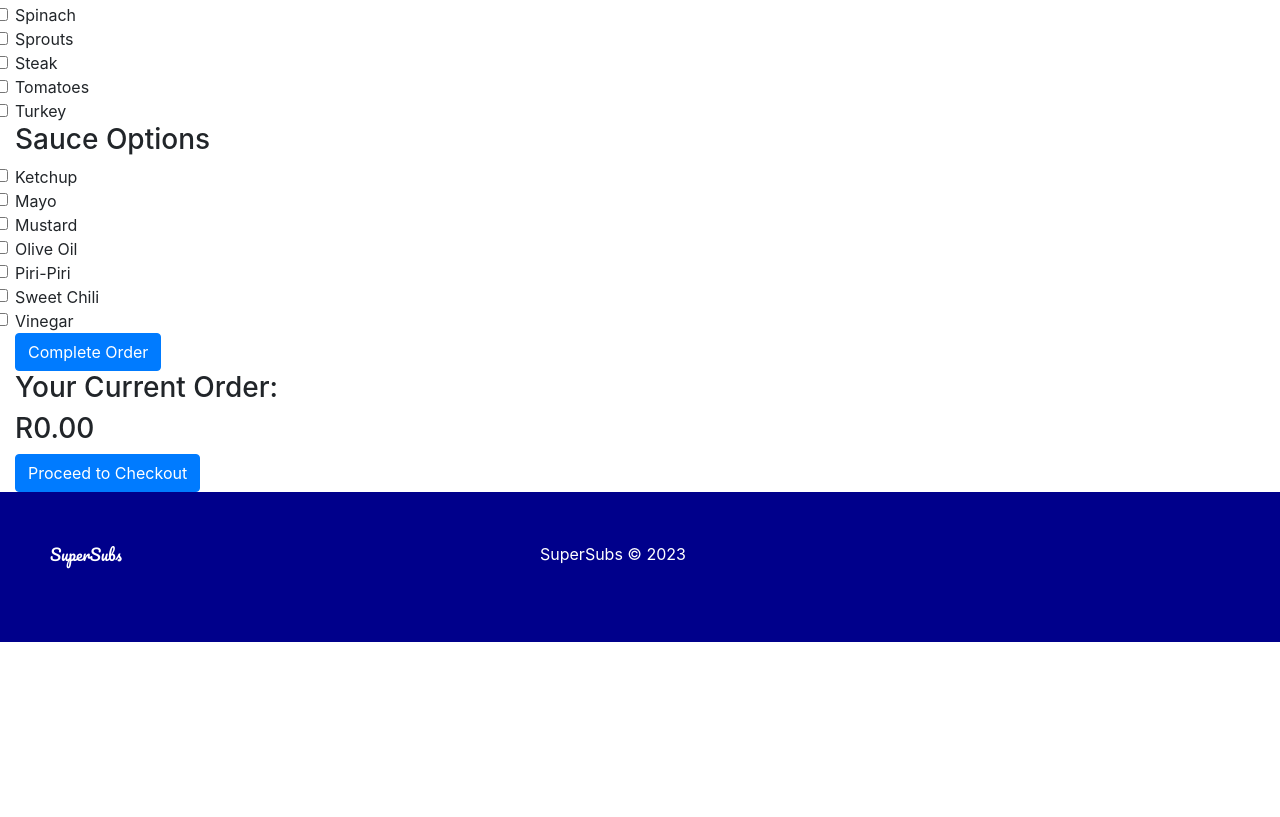
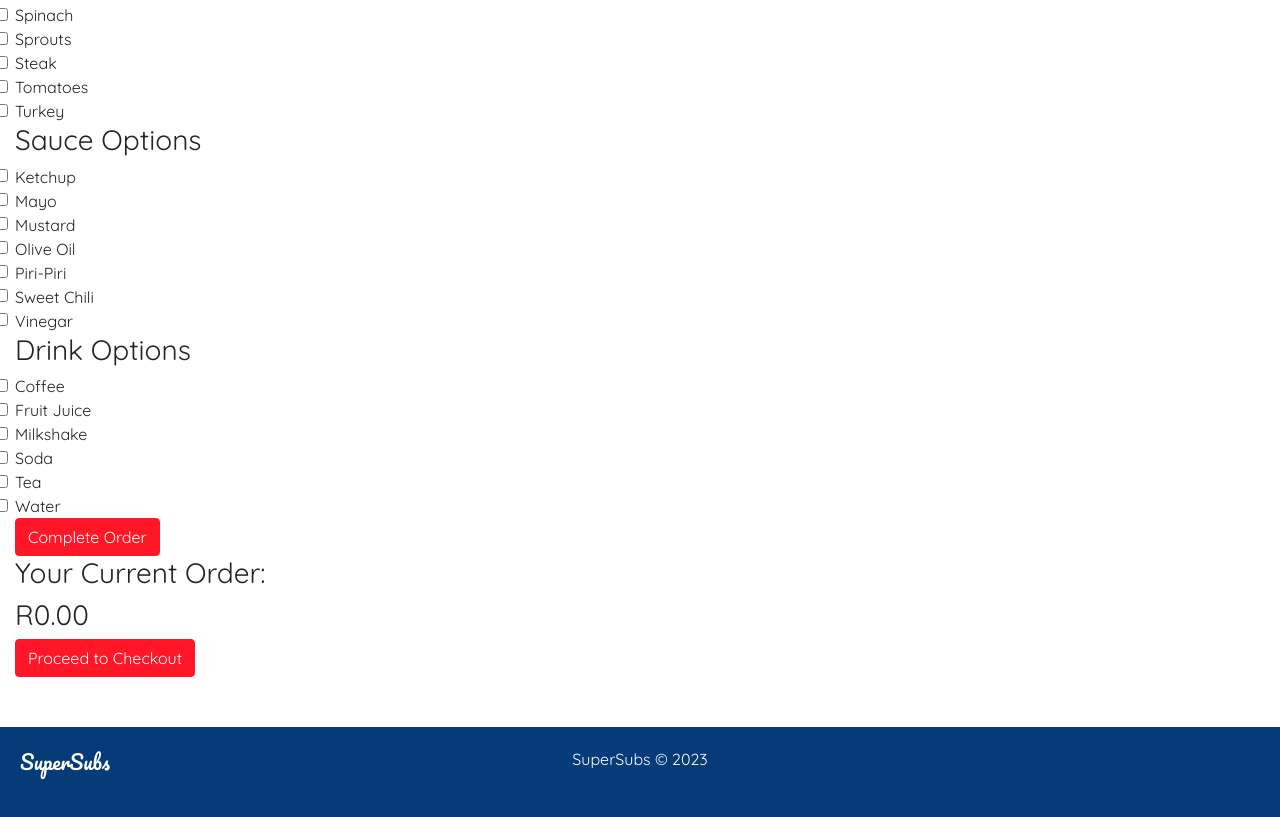
Before and after one commit to loreleiguse/231091_LoreleiGuse_DV100_T2_Project, a plain HTML site: page pages/build_a_sub.html in a window 1280 px wide. Shown: the part 851-1668 px from the top of the page. Before the commit the page ends 1493 px from the top, so only its background shows below. Drawn offline with nearby package versions, Linux system fonts and the light colour scheme; files that its build step writes are made by us from their sources.

Commit message:
Progress Mark Three

```diff
--- a/css/main.css
+++ b/css/main.css
@@ -1,9 +1,21 @@
+body{
+    font-family: 'Quicksand', sans-serif;
+}
+
 header{
     width: 100%;
     height: 900px;
     background-image: url("../assets/header_image.jpg");
     background-position: center;
     background-size: cover;
+}
+
+.navbar-brand{
+    font-family: 'Pacifico', cursive;
+}
+
+.btn-outline-success{
+    color: white;
 }
 
 .overlay{
@@ -21,22 +33,24 @@ header{
 
 .hero h1{
     font-family: 'Pacifico', cursive;
+    font-size: 100px;
 }
 
 .button-group{
     height: 50px;
+    font-size: 20px;
     margin-top: 50px;
 }
 
 .about{
-    width: 200px;
+    width: 120px;
     height: 50px;
     border: 2px solid white;
     background-color: rgba(0, 0, 0, 0);
     color: white;
     text-align: center;
     float: left;
-    padding-top: 10px;
+    padding-top: 8px;
     border-radius: 50px;
     margin-right: 20px;
 }
@@ -47,7 +61,7 @@ header{
     color: black;
 }
 
-.month{
+.calender{
     width: 200px;
     height: 50px;
     border: 2px solid white;
@@ -55,12 +69,12 @@ header{
     color: white;
     text-align: center;
     float: left;
-    padding-top: 10px;
+    padding-top: 8px;
     border-radius: 50px;
     margin-left: 20px;
 }
 
-.month:hover{
+.calender:hover{
     cursor: pointer;
     background-color: white;
     color: black;
@@ -76,57 +90,45 @@ header{
     width: 100%;
     color: black;
     font-family: 'Pacifico', cursive;
+    font-size: 50px;
     text-align: center;
     margin-top: 50px;
     margin-bottom: 20px;
 }
 
-.action{
-    width: 300px;
-    height: 300px;
-    padding-top: 150px;
-    opacity: 0;
+.col-6 p{
+    font-family: 'Pacifico', cursive;
+    font-size: 20px;
 }
 
-.action:hover{
-    cursor: pointer;
-    opacity: 1;
+.card{
+    margin: 0 auto;
 }
 
-.name{
-    width: 300px;
-    height: 50px;
-    background-color: rgba(0,0,0,0.6);
-    color: white;
-    padding-top: 15px;
-    padding-left: 15px;
-    margin-top: 100px;
-}
-
-form{
-    margin: 0 auto;
-    margin: 0 auto;
+.btn{
+    background-color: #FF1727;
+    border-color: #FF1727;
 }
 
 footer{
     width: 100%;
-    height: 150px;
-    background-color: darkblue;
+    height: 90px;
+    background-color: #053B79;
     color: white;
-    padding-top: 50px;
-    padding-left: 50px;
-    padding-right: 50px;
+    margin-top: 50px;
+    padding-top: 20px;
+    padding-left: 20px;
+    padding-right: 20px;
 }
 
-.app{
-    width: 200px;
+.logo{
     font-family: 'Pacifico', cursive;
+    font-size: 20px;
     float: left;
 }
 
 .copy{
-    width: 200px;
-    margin: 0 auto;
+    text-align: center;
 }
 
 .social-media{
--- a/pages/build_a_sub.html
+++ b/pages/build_a_sub.html
@@ -11,7 +11,7 @@
     <link href="https://fonts.googleapis.com/css2?family=Pacifico&family=Quicksand&display=swap" rel="stylesheet">
 
     <link rel="stylesheet" href="https://cdn.jsdelivr.net/npm/bootstrap@4.0.0/dist/css/bootstrap.min.css" integrity="sha384-Gn5384xqQ1aoWXA+058RXPxPg6fy4IWvTNh0E263XmFcJlSAwiGgFAW/dAiS6JXm" crossorigin="anonymous">
-    <link rel="stylesheet" href="css/main.css">
+    <link rel="stylesheet" href="../css/main.css">
 
     <script src="https://code.jquery.com/jquery-3.2.1.slim.min.js" integrity="sha384-KJ3o2DKtIkvYIK3UENzmM7KCkRr/rE9/Qpg6aAZGJwFDMVNA/GpGFF93hXpG5KkN" crossorigin="anonymous"></script>
     <script src="https://cdn.jsdelivr.net/npm/popper.js@1.12.9/dist/umd/popper.min.js" integrity="sha384-ApNbgh9B+Y1QKtv3Rn7W3mgPxhU9K/ScQsAP7hUibX39j7fakFPskvXusvfa0b4Q" crossorigin="anonymous"></script>
@@ -72,19 +72,19 @@
                         </label>
                     </div>
                     <div class="bread-check">
-                        <input class="form-check-input" type="radio" name="bread" value="italian" id="italian" data-cost="15">
+                        <input class="form-check-input" type="radio" name="bread" value="italian" id="italian" data-cost="20">
                         <label class="form-check-label" for="italian">
                            Italian Bread
                         </label>
                     </div>
                     <div class="bread-check">
-                        <input class="form-check-input" type="radio" name="bread" value="sourdough" id="sourdough" data-cost="10">
+                        <input class="form-check-input" type="radio" name="bread" value="sourdough" id="sourdough" data-cost="20">
                         <label class="form-check-label" for="sourdough">
                            Sourdough
                         </label>
                     </div>
                     <div class="bread-check">
-                        <input class="form-check-input" type="radio" name="bread" value="subroll" id="subroll" data-cost="5">
+                        <input class="form-check-input" type="radio" name="bread" value="subroll" id="subroll" data-cost="20">
                         <label class="form-check-label" for="subroll">
                            Sub Roll
                         </label>
@@ -96,31 +96,31 @@
                     <h3>Topping Options</h3>
 
                     <div class="top-check">
-                        <input class="form-check-input" type="checkbox" name="toppings" value="avocados" id="avocados" data-cost="5">
+                        <input class="form-check-input" type="checkbox" name="toppings" value="avocados" id="avocados" data-cost="10">
                         <label class="form-check-label" for="avocados">
                             Avocados
                         </label>
                     </div>
                     <div class="top-check">
-                        <input class="form-check-input" type="checkbox" name="toppings" value="beef" id="beef" data-cost="6">
+                        <input class="form-check-input" type="checkbox" name="toppings" value="beef" id="beef" data-cost="10">
                         <label class="form-check-label" for="beef">
                             Beef
                         </label>
                     </div>
                     <div class="top-check">
-                        <input class="form-check-input" type="checkbox" name="toppings" value="cheese" id="cheese" data-cost="7">
+                        <input class="form-check-input" type="checkbox" name="toppings" value="cheese" id="cheese" data-cost="10">
                         <label class="form-check-label" for="cheese">
                             Cheese
                         </label>
                     </div>
                     <div class="top-check">
-                        <input class="form-check-input" type="checkbox" name="toppings" value="chicken" id="chicken" data-cost="8">
+                        <input class="form-check-input" type="checkbox" name="toppings" value="chicken" id="chicken" data-cost="10">
                         <label class="form-check-label" for="chicken">
                             Chicken
                         </label>
                     </div>
                     <div class="top-check">
-                        <input class="form-check-input" type="checkbox" name="toppings" value="chips" id="chips" data-cost="9">
+                        <input class="form-check-input" type="checkbox" name="toppings" value="chips" id="chips" data-cost="10">
                         <label class="form-check-label" for="chips">
                             Chips
                         </label>
@@ -132,109 +132,109 @@
                         </label>
                     </div>
                     <div class="top-check">
-                        <input class="form-check-input" type="checkbox" name="toppings" value="ham" id="ham" data-cost="11">
+                        <input class="form-check-input" type="checkbox" name="toppings" value="ham" id="ham" data-cost="10">
                         <label class="form-check-label" for="ham">
                             Ham
                         </label>
                     </div>
                     <div class="top-check">
-                        <input class="form-check-input" type="checkbox" name="toppings" value="herbs" id="herbs" data-cost="12">
+                        <input class="form-check-input" type="checkbox" name="toppings" value="herbs" id="herbs" data-cost="10">
                         <label class="form-check-label" for="herbs">
                             Herbs
                         </label>
                     </div>
                     <div class="top-check">
-                        <input class="form-check-input" type="checkbox" name="toppings" value="jalapenos" id="jalapenos" data-cost="13">
+                        <input class="form-check-input" type="checkbox" name="toppings" value="jalapenos" id="jalapenos" data-cost="10">
                         <label class="form-check-label" for="jalapenos">
                             Jalapenos
                         </label>
                     </div>
                     <div class="top-check">
-                        <input class="form-check-input" type="checkbox" name="toppings" value="lamb" id="lamb" data-cost="14">
+                        <input class="form-check-input" type="checkbox" name="toppings" value="lamb" id="lamb" data-cost="10">
                         <label class="form-check-label" for="lamb">
                             Lamb
                         </label>
                     </div>
                     <div class="top-check">
-                        <input class="form-check-input" type="checkbox" name="toppings" value="lettuce" id="lettuce" data-cost="15">
+                        <input class="form-check-input" type="checkbox" name="toppings" value="lettuce" id="lettuce" data-cost="10">
                         <label class="form-check-label" for="lettuce">
                             Lettuce
                         </label>
                     </div>
                     <div class="top-check">
-                        <input class="form-check-input" type="checkbox" name="toppings" value="mortadella" id="mortadella" data-cost="16">
+                        <input class="form-check-input" type="checkbox" name="toppings" value="mortadella" id="mortadella" data-cost="10">
                         <label class="form-check-label" for="mortadella">
                             Mortadella
                         </label>
                     </div>
                     <div class="top-check">
-                        <input class="form-check-input" type="checkbox" name="toppings" value="mushrooms" id="mushrooms" data-cost="17">
+                        <input class="form-check-input" type="checkbox" name="toppings" value="mushrooms" id="mushrooms" data-cost="10">
                         <label class="form-check-label" for="mushrooms">
                             Mushrooms
                         </label>
                     </div>
                     <div class="top-check">
-                        <input class="form-check-input" type="checkbox" name="toppings" value="olives" id="olives" data-cost="18">
+                        <input class="form-check-input" type="checkbox" name="toppings" value="olives" id="olives" data-cost="10">
                         <label class="form-check-label" for="olives">
                             Olives
                         </label>
                     </div>
                     <div class="top-check">
-                        <input class="form-check-input" type="checkbox" name="toppings" value="onions" id="onions" data-cost="19">
+                        <input class="form-check-input" type="checkbox" name="toppings" value="onions" id="onions" data-cost="10">
                         <label class="form-check-label" for="onions">
                             Onions
                         </label>
                     </div>
                     <div class="top-check">
-                        <input class="form-check-input" type="checkbox" name="toppings" value="peppers" id="peppers" data-cost="20">
+                        <input class="form-check-input" type="checkbox" name="toppings" value="peppers" id="peppers" data-cost="10">
                         <label class="form-check-label" for="peppers">
                             Peppers
                         </label>
                     </div>
                     <div class="top-check">
-                        <input class="form-check-input" type="checkbox" name="toppings" value="pickles" id="pickles" data-cost="21">
+                        <input class="form-check-input" type="checkbox" name="toppings" value="pickles" id="pickles" data-cost="10">
                         <label class="form-check-label" for="pickles">
                             Pickles
                         </label>
                     </div>
                     <div class="top-check">
-                        <input class="form-check-input" type="checkbox" name="toppings" value="pork" id="pork" data-cost="22">
+                        <input class="form-check-input" type="checkbox" name="toppings" value="pork" id="pork" data-cost="10">
                         <label class="form-check-label" for="pork">
                             Pork
                         </label>
                     </div>
                     <div class="top-check">
-                        <input class="form-check-input" type="checkbox" name="toppings" value="salami" id="salami" data-cost="23">
+                        <input class="form-check-input" type="checkbox" name="toppings" value="salami" id="salami" data-cost="10">
                         <label class="form-check-label" for="salami">
                             Salami
                         </label>
                     </div>
                     <div class="top-check">
-                        <input class="form-check-input" type="checkbox" name="toppings" value="spinach" id="spinach" data-cost="24">
+                        <input class="form-check-input" type="checkbox" name="toppings" value="spinach" id="spinach" data-cost="10">
                         <label class="form-check-label" for="spinach">
                             Spinach
                         </label>
                     </div>
                     <div class="top-check">
-                        <input class="form-check-input" type="checkbox" name="toppings" value="sprouts" id="sprouts" data-cost="25">
+                        <input class="form-check-input" type="checkbox" name="toppings" value="sprouts" id="sprouts" data-cost="10">
                         <label class="form-check-label" for="sprouts">
                             Sprouts
                         </label>
                     </div>
                     <div class="top-check">
-                        <input class="form-check-input" type="checkbox" name="toppings" value="steak" id="steak" data-cost="26">
+                        <input class="form-check-input" type="checkbox" name="toppings" value="steak" id="steak" data-cost="10">
                         <label class="form-check-label" for="steak">
                             Steak
                         </label>
                     </div>
                     <div class="top-check">
-                        <input class="form-check-input" type="checkbox" name="toppings" value="tomatoes" id="tomatoes" data-cost="27">
+                        <input class="form-check-input" type="checkbox" name="toppings" value="tomatoes" id="tomatoes" data-cost="10">
                         <label class="form-check-label" for="tomatoes">
                             Tomatoes
                         </label>
                     </div>
                     <div class="top-check">
-                        <input class="form-check-input" type="checkbox" name="toppings" value="turkey" id="turkey" data-cost="28">
+                        <input class="form-check-input" type="checkbox" name="toppings" value="turkey" id="turkey" data-cost="10">
                         <label class="form-check-label" for="turkey">
                             Turkey
                         </label>
@@ -252,43 +252,86 @@
                         </label>
                     </div>
                     <div class="sauce-check">
-                        <input class="form-check-input" type="checkbox" name="sauce" value="mayo" id="mayo" data-cost="8">
+                        <input class="form-check-input" type="checkbox" name="sauce" value="mayo" id="mayo" data-cost="5">
                         <label class="form-check-label" for="mayo">
                            Mayo
                         </label>
                     </div>
                     <div class="sauce-check">
-                        <input class="form-check-input" type="checkbox" name="sauce" value="mustard" id="mustard" data-cost="10">
+                        <input class="form-check-input" type="checkbox" name="sauce" value="mustard" id="mustard" data-cost="5">
                         <label class="form-check-label" for="mustard">
                            Mustard
                         </label>
                     </div>
                     <div class="sauce-check">
-                        <input class="form-check-input" type="checkbox" name="sauce" value="oil" id="oil" data-cost="15">
+                        <input class="form-check-input" type="checkbox" name="sauce" value="oil" id="oil" data-cost="5">
                         <label class="form-check-label" for="oil">
                            Olive Oil
                         </label>
                     </div>
                     <div class="sauce-check">
-                        <input class="form-check-input" type="checkbox" name="sauce" value="piri" id="piri" data-cost="18">
+                        <input class="form-check-input" type="checkbox" name="sauce" value="piri" id="piri" data-cost="5">
                         <label class="form-check-label" for="piri">
                            Piri-Piri
                         </label>
                     </div>
                     <div class="sauce-check">
-                        <input class="form-check-input" type="checkbox" name="sauce" value="chili" id="chili" data-cost="20">
+                        <input class="form-check-input" type="checkbox" name="sauce" value="chili" id="chili" data-cost="5">
                         <label class="form-check-label" for="chili">
                            Sweet Chili
                         </label>
                     </div>
                     <div class="sauce-check">
-                        <input class="form-check-input" type="checkbox" name="sauce" value="vinegar" id="vinegar" data-cost="25">
+                        <input class="form-check-input" type="checkbox" name="sauce" value="vinegar" id="vinegar" data-cost="5">
                         <label class="form-check-label" for="vinegar">
                            Vinegar
                         </label>
                     </div>
 
                 </div>
+
+                <div class="drink">
+                    <h3>Drink Options</h3>
+
+                    <div class="drink-check">
+                        <input class="form-check-input" type="checkbox" name="drink" value="coffee" id="coffee" data-cost="10">
+                        <label class="form-check-label" for="coffee">
+                           Coffee
+                        </label>
+                    </div>
+                    <div class="drink-check">
+                        <input class="form-check-input" type="checkbox" name="drink" value="fruit" id="fruit" data-cost="10">
+                        <label class="form-check-label" for="fruit">
+                           Fruit Juice
+                        </label>
+                    </div>
+                    <div class="drink-check">
+                        <input class="form-check-input" type="checkbox" name="drink" value="milk" id="milk" data-cost="10">
+                        <label class="form-check-label" for="milk">
+                           Milkshake
+                        </label>
+                    </div>
+                    <div class="drink-check">
+                        <input class="form-check-input" type="checkbox" name="drink" value="soda" id="soda" data-cost="10">
+                        <label class="form-check-label" for="soda">
+                           Soda
+                        </label>
+                    </div>
+                    <div class="drink-check">
+                        <input class="form-check-input" type="checkbox" name="drink" value="tea" id="tea" data-cost="10">
+                        <label class="form-check-label" for="tea">
+                           Tea
+                        </label>
+                    </div>
+                    <div class="drink-check">
+                        <input class="form-check-input" type="checkbox" name="drink" value="water" id="water" data-cost="10">
+                        <label class="form-check-label" for="water">
+                           Water
+                        </label>
+                    </div>
+
+                </div>
+
                 <button class="btn btn-primary" type="button" onclick="makeSub(); displayOrder()">Complete Order</button>
             </form>
 
@@ -309,14 +352,22 @@
     </div>
 
     <footer>
-        <div class="app">SuperSubs</div>
+        <div class="row">
+            <div class="col-4">
+                <div class="logo">SuperSubs</div>
+            </div>
+            <div class="col-4">
                 <div class="copy">SuperSubs © 2023</div>
+            </div>
+            <div class="col-4">
                 <div class="social-media">
                     <a href="https://www.youtube.com/"><div class="social-1"></div></a>
                     <a href="https://www.facebook.com/"><div class="social-2"></div></a>
                     <a href="https://www.twitter.com/"><div class="social-3"></div></a>
                     <a href="https://www.instagram.com/"><div class="social-4"></div></a>
                 </div>
+            </div>
+        </div>
     </footer>
 
 </body>
```
Also changed, not shown: index.html (+36 -13 lines), js/subs_of_month.js (+10 -0 lines), pages/checkout.html (+16 -29 lines). Lines whose indentation alone changed are shown as unchanged.
